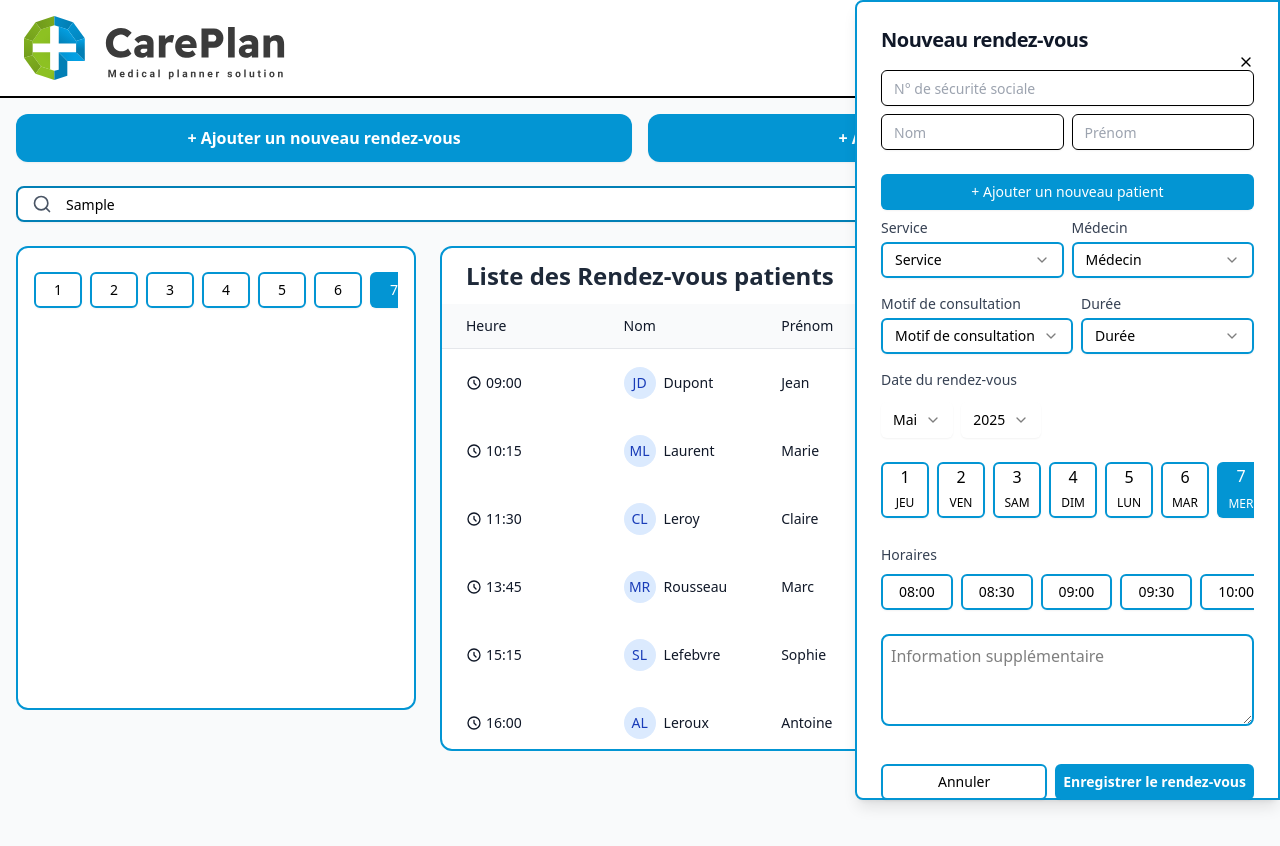
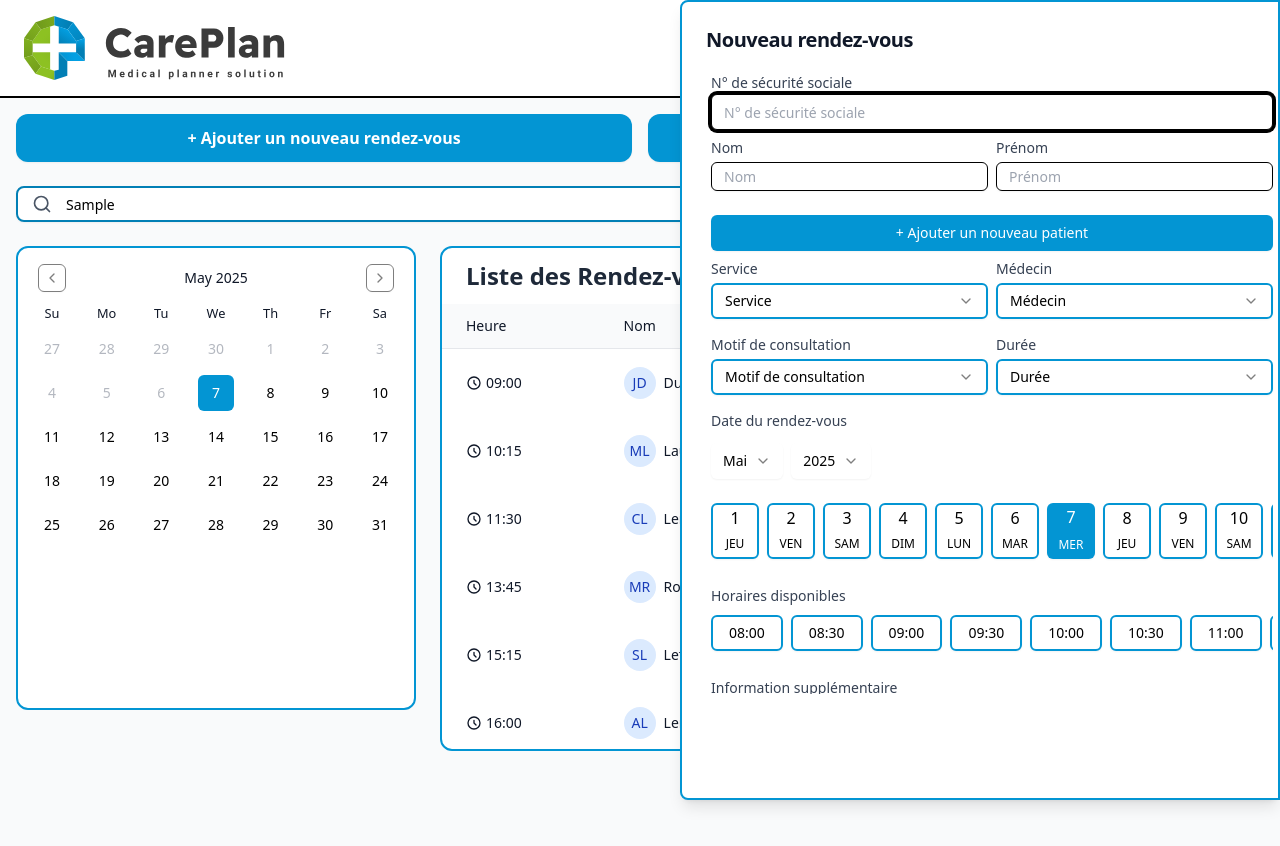
Before and after one commit to WildCodeSchool-CDA-FT-2025-03/CDA-Projet-2-Team-1, a React (Vite) app in the folder frontend/: page /secretary in a window 1280 px wide. Both pictures are taken after typing "Sample" into the empty fields and a click on the button "+ Ajouter un nouveau rendez-vous". Shown: the top 846 px of the page. Built offline with nearby package versions, Linux system fonts and the light colour scheme.

Commit message:
feat: modification de css

```diff
--- a/frontend/src/components/SecretaryContentModal.tsx
+++ b/frontend/src/components/SecretaryContentModal.tsx
@@ -7,10 +7,8 @@ import {
 } from '@/components/ui/select';
 
 import { Button } from '@/components/ui/button';
-import { DialogClose } from '@/components/ui/dialog';
 import { Input } from '@/components/ui/input';
 import { AnimatePresence } from 'framer-motion';
-import { X } from 'lucide-react';
 import { useState } from 'react';
 import { Modal } from './ui/Modal';
 
@@ -111,22 +109,42 @@ export function SecretaryContentModal({
           onClose={handleClose}
           title="Nouveau rendez-vous"
         >
-          <div className="relative">
-            <DialogClose asChild>
-              <Button
-                variant="ghost"
-                className="absolute -top-2 -right-2 h-8 w-8 p-0 rounded-full hover:bg-gray-100"
-                aria-label="Fermer"
-                onClick={handleClose}
+          <div className="relative max-h-[80vh] overflow-y-auto">
+            <form className="space-y-4 py-4 mx-[5px]" onSubmit={handleSubmit}>
+              <label
+                htmlFor="input-secu"
+                className="mb-1 text-sm font-medium text-gray-700"
               >
-                <X className="h-4 w-4" />
-              </Button>
-            </DialogClose>
-            <form className="space-y-4 py-4" onSubmit={handleSubmit}>
-              <Input placeholder="N° de sécurité sociale" className="mb-2" />
+                N° de sécurité sociale
+              </label>
+              <Input
+                id="input-secu"
+                placeholder="N° de sécurité sociale"
+                className="mb-2"
+              />
               <div className="flex gap-2">
-                <Input placeholder="Nom" className="flex-1" />
-                <Input placeholder="Prénom" className="flex-1" />
+                <div className="flex-1 flex flex-col">
+                  <label
+                    htmlFor="input-nom"
+                    className="mb-1 text-sm font-medium text-gray-700"
+                  >
+                    Nom
+                  </label>
+                  <Input id="input-nom" placeholder="Nom" className="flex-1" />
+                </div>
+                <div className="flex-1 flex flex-col">
+                  <label
+                    htmlFor="input-prenom"
+                    className="mb-1 text-sm font-medium text-gray-700"
+                  >
+                    Prénom
+                  </label>
+                  <Input
+                    id="input-prenom"
+                    placeholder="Prénom"
+                    className="flex-1"
+                  />
+                </div>
               </div>
               <Button
                 type="button"
@@ -346,7 +364,7 @@ export function SecretaryContentModal({
                 id="label-horaires"
                 className="mb-1 text-sm font-medium text-gray-700"
               >
-                Horaires
+                Horaires disponibles
               </span>
               <div
                 className="flex gap-2 overflow-x-auto py-2"
@@ -364,7 +382,14 @@ export function SecretaryContentModal({
                   </Button>
                 ))}
               </div>
+              <label
+                htmlFor="input-info-supp"
+                className="mb-1 text-sm font-medium text-gray-700"
+              >
+                Information supplémentaire
+              </label>
               <textarea
+                id="input-info-supp"
                 placeholder="Information supplémentaire"
                 className="w-full border-2 border-[#0395d3] rounded-lg p-2"
                 rows={3}
--- a/frontend/src/components/ui/Modal.tsx
+++ b/frontend/src/components/ui/Modal.tsx
@@ -17,7 +17,7 @@ interface ModalProps {
 export function Modal({ isOpen, onClose, title, children }: ModalProps) {
   return (
     <Dialog open={isOpen} onOpenChange={onClose}>
-      <DialogContent className="sm:max-w-[425px] bg-white rounded-l-xl border-2 border-[#0395d3]">
+      <DialogContent className="sm:max-w-[600px] bg-white rounded-l-xl border-2 border-[#0395d3] pt-6 pr-0 pb-6 pl-6">
         <DialogHeader className="flex flex-row items-center justify-between">
           <DialogTitle className="text-xl font-semibold text-gray-900">
             {title}
--- a/frontend/src/pages/SecretaryPage.tsx
+++ b/frontend/src/pages/SecretaryPage.tsx
@@ -9,6 +9,7 @@ import { Eye, Search } from 'lucide-react';
 
 import { SecretaryContentModal } from '@/components/SecretaryContentModal';
 import { Button } from '@/components/ui/button';
+import { Calendar } from '@/components/ui/calendar';
 import { Input } from '@/components/ui/input';
 import patientsData from '@/data/patients.json';
 import React from 'react';
@@ -32,15 +33,6 @@ const SecretaryPage = () => {
   const [date, setDate] = React.useState<Date | undefined>(new Date());
   const [isModalOpen, setIsModalOpen] = React.useState(false);
   const patients: Patient[] = patientsData.patients;
-
-  // Génère la liste des jours du mois sélectionné
-  const getDaysInMonth = (month: number, year: number) => {
-    return new Date(year, month + 1, 0).getDate();
-  };
-  const daysInMonth = getDaysInMonth(
-    date?.getMonth() || 0,
-    date?.getFullYear() || 0
-  );
 
   return (
     <main className="min-h-screen bg-gray-50 border-t-2" role="main">
@@ -102,39 +94,26 @@ const SecretaryPage = () => {
         <section className="grid grid-cols-1 lg:grid-cols-3 gap-6">
           {/* Calendrier */}
           <aside className="lg:col-span-1">
+            <aside className="lg:col-span-1">
               <section
                 className={`bg-white ${roundedStyles} ${borderStyles} p-4 h-[calc(400px+4rem)] flex flex-col`}
               >
-              <div className="flex gap-2 overflow-x-auto py-2">
-                {Array.from({ length: daysInMonth }, (_, i) => {
-                  const day = i + 1;
-                  const isSelected =
-                    date &&
-                    date.getDate() === day &&
-                    date.getMonth() === (date.getMonth() || 0) &&
-                    date.getFullYear() === (date.getFullYear() || 0);
-                  return (
-                    <Button
-                      key={day}
-                      type="button"
-                      variant={isSelected ? 'default' : 'outline'}
-                      className={`min-w-[48px] ${isSelected ? 'bg-[#0395d3] text-white' : 'border-2 border-[#0395d3]'}`}
-                      onClick={() =>
-                        setDate(
+                <Calendar
+                  mode="single"
+                  selected={date}
+                  onSelect={setDate}
+                  className="flex-1 rounded-md [&_.rdp-day_selected]:bg-[#0395d3] [&_.rdp-day_selected]:text-white [&_.rdp-day_selected:hover]:bg-[#0284bc]"
+                  initialFocus
+                  disabled={{ before: new Date() }}
+                  fromDate={new Date()}
+                  toDate={
                     new Date(
-                            date?.getFullYear() || 0,
-                            date?.getMonth() || 0,
-                            day
-                          )
+                      new Date().setFullYear(new Date().getFullYear() + 1)
                     )
                   }
-                    >
-                      {day}
-                    </Button>
-                  );
-                })}
-              </div>
+                />
               </section>
+            </aside>
           </aside>
           {/* Liste des patients */}
           <section
```
Lines whose indentation alone changed are shown as unchanged.
